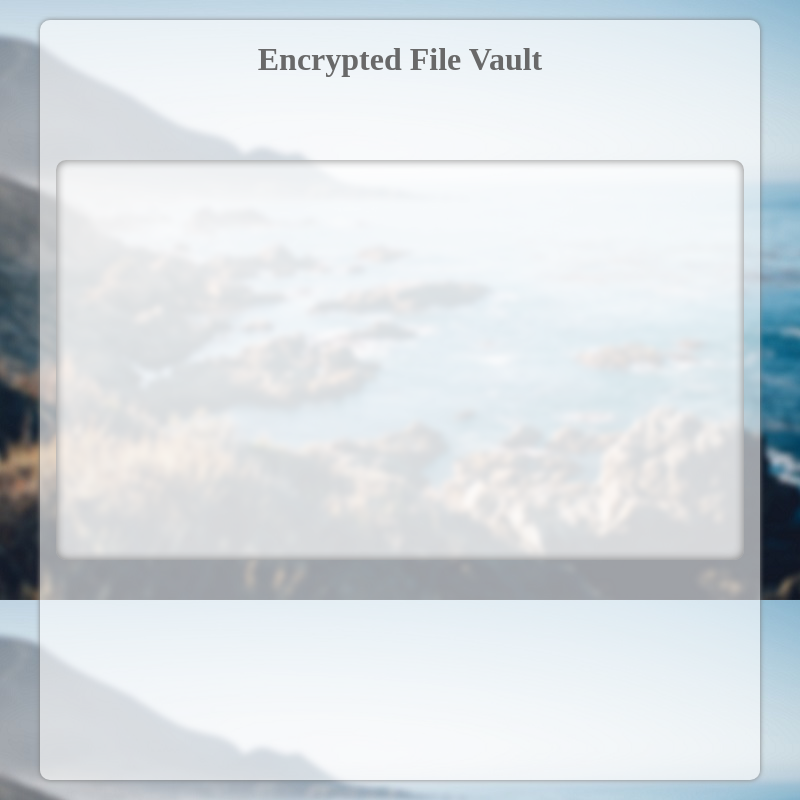
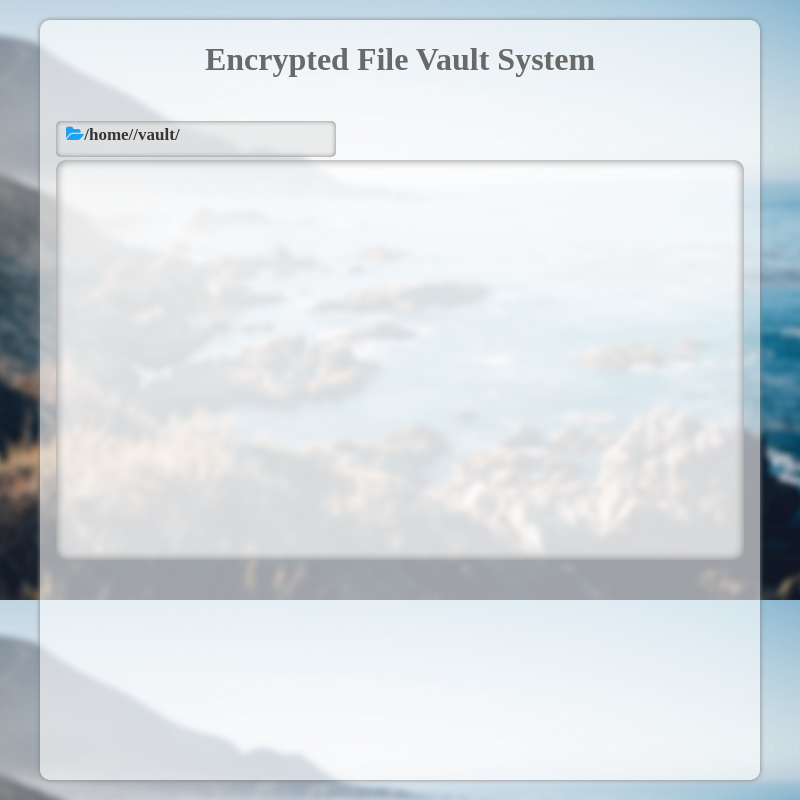
Before and after one commit to oraccc/IS415-File-Vault, an Electron app: page gui/home.html in a window 800 px wide. Drawn offline with Linux system fonts and the light colour scheme; no server answers.

Commit message:
Change GUI

```diff
--- a/gui/home.html
+++ b/gui/home.html
@@ -13,7 +13,8 @@
 
 <body background="./static/img/blur_background.jpg">
     <div class="vault_panel" >
-        <h1 style="text-align: center; color: dimgray;" >Encrypted File Vault</h1>
+        <div class="path_panel" id="file_path" style="font-size: 17px;font-weight: bolder;color:rgb(54,54,54);"></div>
+        <h1 style="text-align: center; color: dimgray;" >Encrypted File Vault System</h1>
         <div class="display_panel" style="overflow-x: auto">
             <div id="list"></div>
         </div>
--- a/gui/main.js
+++ b/gui/main.js
@@ -28,7 +28,7 @@ app.on("ready", () => {
         },
     });
 
-    mainWindow.webContents.openDevTools();
+    // mainWindow.webContents.openDevTools();
 
     var sql = "select * from user where name = \"" + username + "\"";
 
--- a/gui/render/home.js
+++ b/gui/render/home.js
@@ -5,6 +5,7 @@ var root_path = "/home/" + os.userInfo().username + "/vault";
 var rel_path = "/";
 var current_path = rel_path;
 var list = document.getElementById("list");
+var file_path = document.getElementById("file_path");
 
 show_dir("/");
 update_dir_click();
@@ -14,6 +15,12 @@ function show_dir(path) {
     let content = fs.readdirSync(root_path + path, { withFileTypes: true });
 
     current_path = path;
+    var path_html = "";
+    path_html = "<div style='margin-top:4px;margin-left:10px;'> \
+                <i class='fa fa-folder-open' style='color:rgb(29, 161, 242)'></i>"
+                + root_path + current_path +
+                "</div>";
+    file_path.innerHTML = path_html;
 
     var html = "";
 
@@ -34,7 +41,7 @@ function show_dir(path) {
         Reflect.ownKeys(v).forEach(function (name) {
             arr.push(v[name]);
         });
-        console.log(root_path + current_path);
+
         if (arr[1] === 2) {
 
             path_tmp = path + arr[0] + "/";
@@ -99,7 +106,10 @@ function show_dir(path) {
         path = path.slice(0, path.length - 1);
         path = path.slice(0, path.lastIndexOf("/") + 1);
 
-        html = html + "<br><div><a href=\"javascript:show_dir('" + path + "');\">back</a></div>";
+        html = html + "<a style='font-size:20px;margin-left:570px;' href=\"javascript:show_dir('" + path + "');\">\
+                        <i class='fa fa-arrow-circle-left' style='font-size:30px;margin-bottom:30px;margin-top:30px;'></i>\
+                        Back\
+                      </a>";
     }
 
     list.innerHTML = html;
@@ -109,6 +119,14 @@ function show_dir(path) {
 
 function show_content(path) {
     const data = fs.readFileSync(root_path + path, 'utf8');
+
+    var path_html = "";
+    path_html = "<div style='margin-top:4px;margin-left:10px;'> \
+                <i class='fa fa-folder-open' style='color:rgb(29, 161, 242)'></i>"
+                + root_path + path +
+                "</div>";
+    file_path.innerHTML = path_html;
+
 
     var html = "<div style='text-align:center;margin-top:10px;color:dodgerblue;\
                font-weight:900;font-size:22px;'>FILE CONTENT</div><hr> \
@@ -122,12 +140,13 @@ function show_content(path) {
 
         html = html + "<hr>\
                       <a style='font-size:20px;margin-left:570px;' href=\"javascript:show_dir('" + path + "');\">\
-                      <i class='fa fa-arrow-circle-left' style='font-size:30px;margin-bottom:30px;'></i>\
-                      Back\
+                        <i class='fa fa-arrow-circle-left' style='font-size:30px;margin-bottom:30px;'></i>\
+                        Back\
                       </a>";
     }
 
     list.innerHTML = html;
+
 }
 
 const { remote } = require('electron');
@@ -201,7 +220,7 @@ window.addEventListener('contextmenu', function (e) {
 
 function update_dir_click() {
     const { remote } = require('electron');
-    var dir = document.getElementsByClassName("item1");
+    var dir = document.getElementsByClassName("folder");
 
     for (let i = 0; i < dir.length; ++i) {
         dir[i].oncontextmenu = function (event) {
@@ -260,7 +279,7 @@ function update_dir_click() {
 
 function update_file_click() {
     const { remote } = require('electron');
-    var file = document.getElementsByClassName("item");
+    var file = document.getElementsByClassName("file");
 
     for (let i = 0; i < file.length; ++i) {
         file[i].oncontextmenu = function (event) {
--- a/gui/static/css/styles.css
+++ b/gui/static/css/styles.css
@@ -64,9 +64,22 @@ a:active {
     width: 86%;
     height: 50%;
     background: rgba(255, 255, 255, 0.6);
-    z-index: 10;
+    z-index: 15;
     border-radius: 10px;
     box-shadow: 0 0 10px gray inset;
+}
+
+.path_panel{
+    display: block;
+    position: fixed;
+    top: 15.1%;
+    left: 7%;
+    width: 35%;
+    height: 4.5%;
+    background: rgba(226, 226, 226, 0.6);
+    z-index: 20;
+    border-radius: 5px;
+    box-shadow: 0 0 5px gray inset;
 }
 
 .folder{
```
